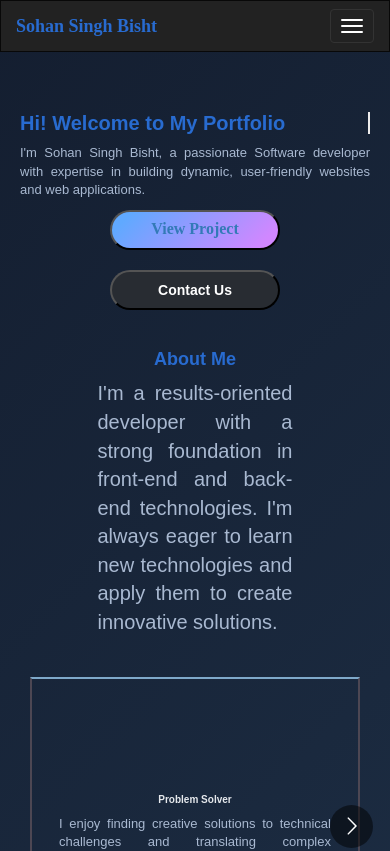
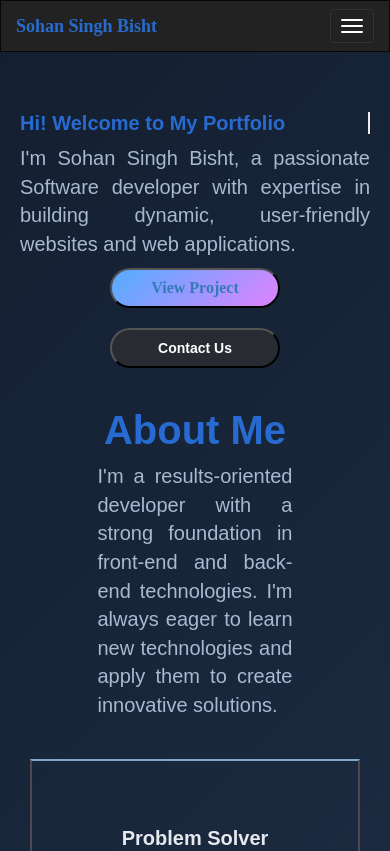
Before and after one commit to sohan418/portfolio_website, a React (Create React App) app: page / in a window 390 px wide. Shown: the top 851 px of the page. Built offline with nearby package versions, Linux system fonts and the light colour scheme.

Commit message:
change in home page

```diff
--- a/src/pages/Home/home.css
+++ b/src/pages/Home/home.css
@@ -59,15 +59,11 @@ body {
     .heading-text {
       font-size: 3rem;
     }
-    p{
-        font-size: 13px;
+
+    h1{
+        font-size: 40px;
     }
-    h1{
-        font-size: 18px;
-    }
-    h4,h2,ul{
-        font-size: 10px;
-    }
+
 
   }
 
@@ -75,9 +71,7 @@ body {
     .heading-text {
       font-size: 2rem;
     }
-    p{
-        font-size: 13px;
-    }
+
   }
 
 
```
